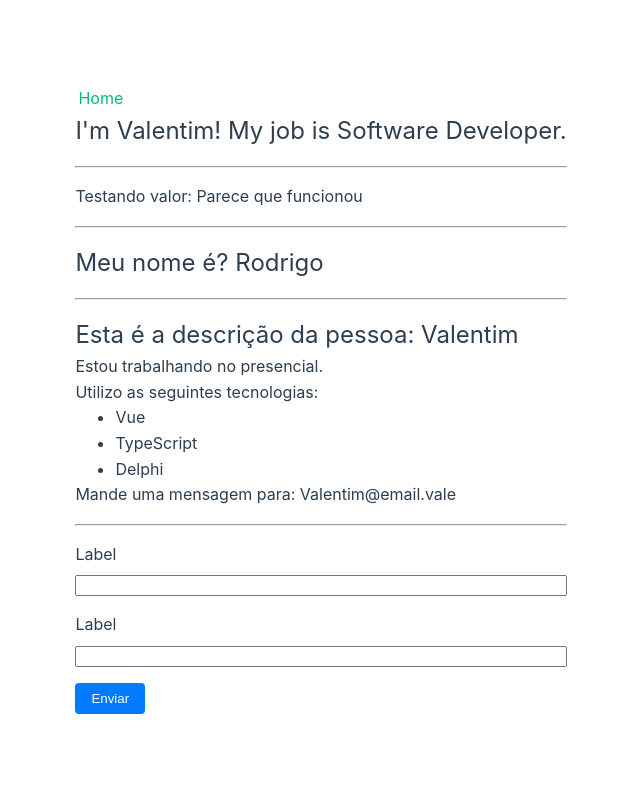
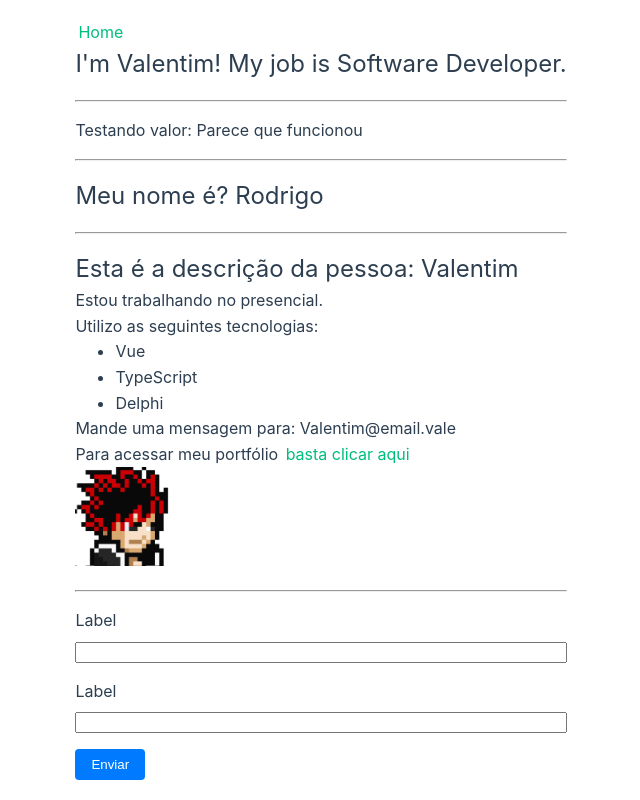
Before and after one commit to Valentim-Gab/Vue-3-course_Matheus-Battisti-Hora-de-Codar, a Vue app in the folder 2-vue-project/: page / in a window 1280 px wide. Shown: the whole page, without its empty margins (319-959 px from the left). Built offline with nearby package versions, Linux system fonts and the light colour scheme.

Commit message:
Curso de Vue 3: #10 - Atributos dinâmicos

```diff
--- a/2-vue-project/src/components/InfoPessoa.vue
+++ b/2-vue-project/src/components/InfoPessoa.vue
@@ -1,9 +1,11 @@
 <script setup lang="ts">
-import { ref } from 'vue';
+import { ref } from 'vue'
+import PictureComponent from './PictureComponent.vue'
 
 const isWorking = ref(true)
 const showEmail = ref(true)
-const email = ref('Valentim@email.vale')
+const email = 'Valentim@email.vale'
+const myLink = 'https://google.com'
 </script>
 
 <template>
@@ -17,6 +19,8 @@ const email = ref('Valentim@email.vale')
       <li>Delphi</li>
     </ul>
     <p v-show="showEmail">Mande uma mensagem para: {{ email }}</p>
+    <p>Para acessar meu portfólio <a v-bind:href="myLink">basta clicar aqui</a></p>
+    <PictureComponent />
   </div>
 </template>
 
--- /dev/null
+++ b/2-vue-project/src/components/PictureComponent.vue
@@ -0,0 +1,10 @@
+<script setup lang="ts">
+const avatar = '/img/avatar.png'
+const description = 'Kenny Steam'
+</script>
+
+<template>
+  <img :src="avatar" :alt="description" width="100" />
+</template>
+
+<style lang="scss"></style>
```
Also changed, not shown: 2-vue-project/public/img/avatar.png (added).
